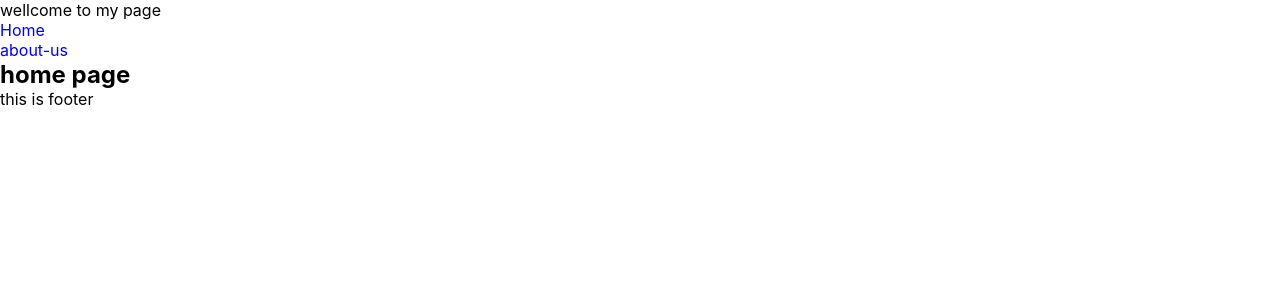
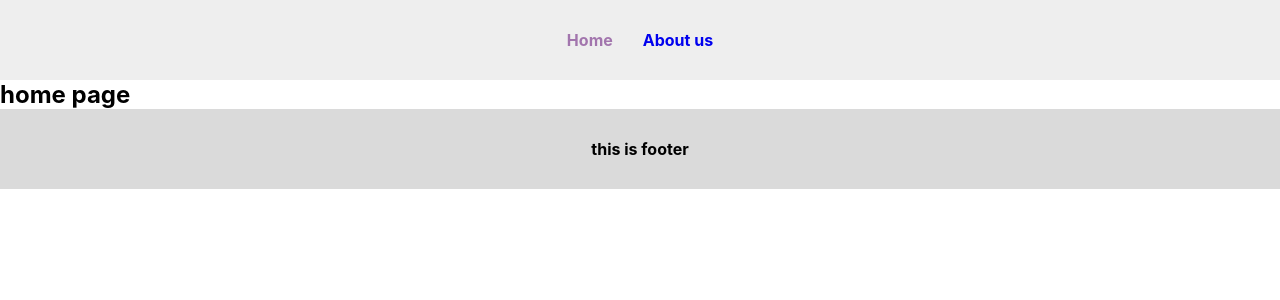
Before and after one commit to armin-bkh/react-router-dom-practice, a React (Create React App) app: page / in a window 1280 px wide. Shown: the top 300 px of the page. Built offline with nearby package versions, Linux system fonts and the light colour scheme.

Commit message:
styles css

```diff
--- a/src/App.js
+++ b/src/App.js
@@ -1,15 +1,17 @@
-import { Route, Link } from "react-router-dom";
-import "./App.css";
+import { Route } from "react-router-dom";
+import "./App.scss";
 import Layout from "./Layout/Layout";
 import AboutUsPage from "./Pages/AboutUsPage";
 import HomePage from "./Pages/HomePage";
 
 function App() {
   return (
-      <Layout>
+    <Layout>
+      <main>
         <Route path="/" exact={true} component={HomePage} />
         <Route path="/about-us" component={AboutUsPage} />
-      </Layout>
+      </main>
+    </Layout>
   );
 }
 
--- a/src/App.scss
+++ b/src/App.scss
@@ -0,0 +1,37 @@
+.header {
+    height: 10vh;
+    display: flex;
+    justify-content: center;
+    align-items: center;
+    background: rgb(238, 238, 238);
+
+    .navBar {
+
+        .navBar-nav {
+            display: flex;
+            align-items: center;
+
+            .navItem{
+
+                a{
+                    padding: 5px 15px;
+                    font-weight: bolder;
+                }
+
+                .activeLink{
+                    color: rgb(162, 117, 173);
+                }
+            }
+        }
+    }
+}
+
+
+.footer{
+    display: flex;
+    justify-content: center;
+    align-items: center;
+    height: 10vh;
+    background-color: rgb(218, 218, 218);
+    font-weight: bold;
+}
--- a/src/Components/Footer/Footer.jsx
+++ b/src/Components/Footer/Footer.jsx
@@ -1,6 +1,6 @@
 const Footer = () => {
     return (
-        <footer>
+        <footer className="footer">
             this is footer
         </footer>
      );
--- a/src/Components/Header/Header.jsx
+++ b/src/Components/Header/Header.jsx
@@ -2,9 +2,7 @@ import Navigation from "../Navigation/Navigation"
 
 const Header = () => {
     return (
-        <header>
-            wellcome to my page
-
+        <header className="header">
             <Navigation />
         </header>
      );
--- a/src/Components/Navigation/Navigation.jsx
+++ b/src/Components/Navigation/Navigation.jsx
@@ -1,17 +1,22 @@
 import { withRouter } from "react-router";
-import { Link } from "react-router-dom";
+import { Link, NavLink } from "react-router-dom";
 
+const Links = [
+  {to: "/", title: "Home", exact: true},
+  {to: "/about-us", title: "About us",}
+]
 const Navigation = (props) => {
     console.log(props);
   return (
-      <nav>
-        <ul>
-          <li>
-            <Link to="/">Home</Link>
-          </li>
-          <li>
-            <Link to="/about-us">about-us</Link>
-          </li>
+      <nav className="navBar">
+        <ul className="navBar-nav">
+          {
+            Links.map(link =>
+              <li className="navItem" key={link.to}>
+                <NavLink activeClassName="activeLink" exact={link.exact || false} to={link.to}>{link.title}</NavLink>
+              </li>
+              )
+          }
         </ul>
       </nav>
   );
```
